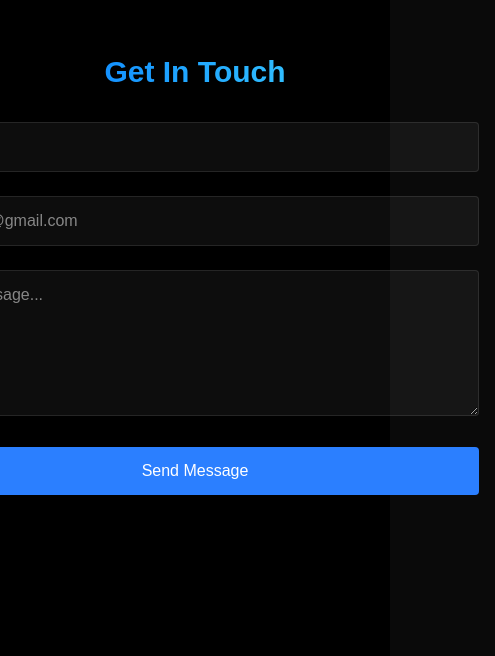
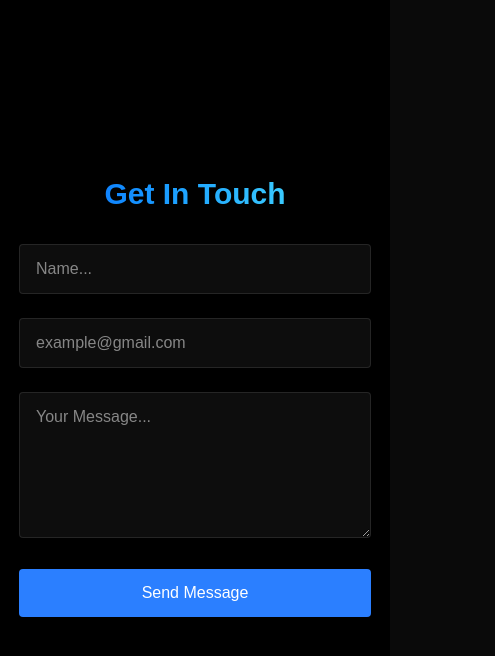
Before and after one commit to Kunley123/Kunley-Portfolio, a React (Vite) app: page / in a window 390 px wide. Shown: the part 2956-3612 px from the top of the page, 495 px wide, since content can reach past the window. Built offline with nearby package versions, Linux system fonts and the light colour scheme.

Commit message:
Rresponsive screen sizes

```diff
--- a/src/components/section/Contact.jsx
+++ b/src/components/section/Contact.jsx
@@ -22,7 +22,7 @@ export const Contact = () => {
 
     return <section id="contact" className="min-h-screen flex items-center justify-center py-20">
         <RevealOnScroll>
-            <div className="min-h-screen flex flex-col px-4 w-150">
+            <div className="max-w-sm md:max-w-lg flex flex-col px-4 w-150">
                 <h2 className="text-3xl font-bold mb-8 bg-gradient-to-r from-blue-600 to-cyan-300 bg-clip-text text-transparent text-center">Get In Touch</h2>
                 <form className="space-y-6" onSubmit={hanldeSubmit}>
                     <div className="relative">
```
